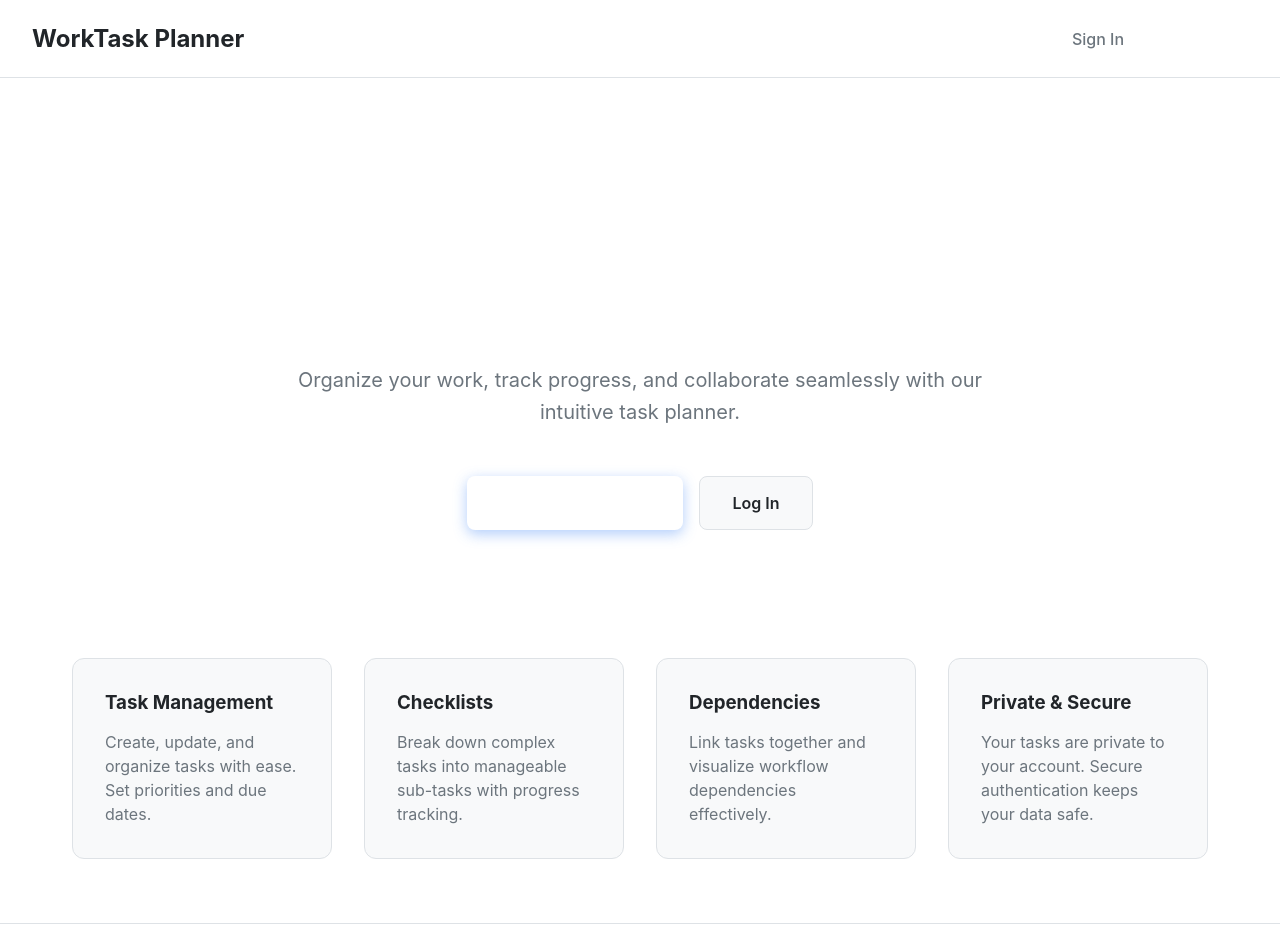
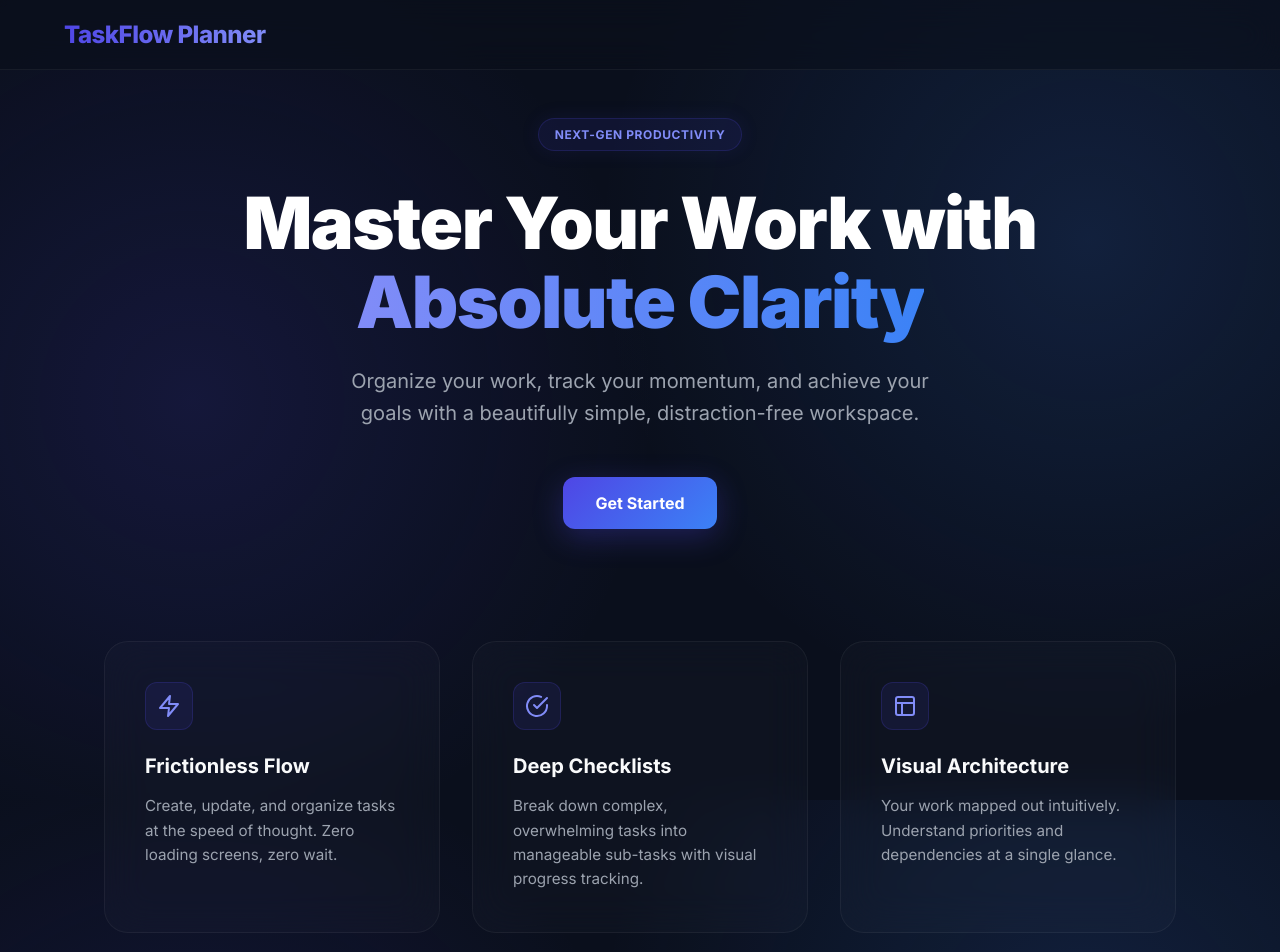
Before and after one commit to NagarajuReddyBoggala/WorkTask-Planner, a React (Vite) app in the folder frontend/: page / in a window 1280 px wide. Shown: the top 952 px of the page. Built offline with nearby package versions, Linux system fonts and the light colour scheme.

Commit message:
Implemented frontend authentication pages and base styles with initial backend setup

```diff
--- a/frontend/src/index.css
+++ b/frontend/src/index.css
@@ -1,3 +1,5 @@
+@import url('https://fonts.googleapis.com/css2?family=Inter:wght@300;400;500;600;700;800;900&display=swap');
+
 * {
   margin: 0;
   padding: 0;
@@ -14,9 +16,7 @@
 }
 
 body {
-  font-family: -apple-system, BlinkMacSystemFont, 'Segoe UI', 'Roboto', 'Oxygen',
-    'Ubuntu', 'Cantarell', 'Fira Sans', 'Droid Sans', 'Helvetica Neue',
-    sans-serif;
+  font-family: 'Inter', system-ui, -apple-system, sans-serif;
   -webkit-font-smoothing: antialiased;
   -moz-osx-font-smoothing: grayscale;
   transition: background-color var(--transition-speed), color var(--transition-speed);
@@ -53,29 +53,29 @@ body.light {
   color: var(--text-primary);
 }
 
-/* Dark theme */
+/* Dark theme visually elevated */
 body.dark {
-  --bg-primary: #1a1a1a;
-  --bg-secondary: #2d2d2d;
-  --bg-tertiary: #3d3d3d;
-  --text-primary: #e9ecef;
-  --text-secondary: #adb5bd;
-  --text-muted: #6c757d;
-  --border-color: #495057;
-  --accent-primary: #4dabf7;
-  --accent-hover: #339af0;
-  --success: #51cf66;
-  --warning: #ffd43b;
-  --danger: #ff6b6b;
-  --info: #4dabf7;
-  --priority-low: #868e96;
-  --priority-medium: #ffd43b;
-  --priority-high: #ff922b;
-  --priority-urgent: #ff6b6b;
-  --status-todo: #868e96;
-  --status-in-progress: #4dabf7;
-  --status-done: #51cf66;
-  --status-blocked: #ff6b6b;
+  --bg-primary: #0a0f1c;
+  --bg-secondary: #111827;
+  --bg-tertiary: #1f2937;
+  --text-primary: #f9fafb;
+  --text-secondary: #9ca3af;
+  --text-muted: #6b7280;
+  --border-color: rgba(255, 255, 255, 0.08);
+  --accent-primary: #4f46e5;
+  --accent-hover: #6366f1;
+  --success: #10b981;
+  --warning: #f59e0b;
+  --danger: #ef4444;
+  --info: #3b82f6;
+  --priority-low: #9ca3af;
+  --priority-medium: #f59e0b;
+  --priority-high: #f97316;
+  --priority-urgent: #ef4444;
+  --status-todo: #6b7280;
+  --status-in-progress: #3b82f6;
+  --status-done: #10b981;
+  --status-blocked: #ef4444;
   background-color: var(--bg-primary);
   color: var(--text-primary);
 }
@@ -210,3 +210,15 @@ body.dark {
   padding: 0.5rem 1rem;
   font-size: 0.875rem;
 }
+
+@keyframes mesh-gradient {
+  0% {
+    background-position: 0% 50%;
+  }
+  50% {
+    background-position: 100% 50%;
+  }
+  100% {
+    background-position: 0% 50%;
+  }
+}
--- a/frontend/src/pages/LandingPage.css
+++ b/frontend/src/pages/LandingPage.css
@@ -1,151 +1,222 @@
 .landing-container {
     min-height: 100vh;
-    background-color: var(--bg-primary);
-    color: var(--text-primary);
     display: flex;
     flex-direction: column;
+    background-color: #0a0f1c;
+    background-image:
+        radial-gradient(circle at 15% 50%, rgba(79, 70, 229, 0.15), transparent 40%),
+        radial-gradient(circle at 85% 30%, rgba(59, 130, 246, 0.15), transparent 40%);
+    background-attachment: fixed;
+    color: #f9fafb;
+    font-family: 'Inter', system-ui, sans-serif;
+    overflow-x: hidden;
 }
 
 .landing-header {
     display: flex;
     justify-content: space-between;
     align-items: center;
-    padding: 1.5rem 2rem;
-    background-color: rgba(255, 255, 255, 0.8);
-    backdrop-filter: blur(10px);
+    padding: 1.25rem 4rem;
+    background: rgba(10, 15, 28, 0.6);
+    backdrop-filter: blur(16px);
+    -webkit-backdrop-filter: blur(16px);
     position: sticky;
     top: 0;
     z-index: 100;
-    border-bottom: 1px solid var(--border-color);
+    border-bottom: 1px solid rgba(255, 255, 255, 0.05);
 }
 
 .logo {
     font-size: 1.5rem;
-    font-weight: 700;
-    color: var(--primary-color);
+    font-weight: 800;
+    letter-spacing: -0.5px;
+    background: linear-gradient(to right, #4f46e5, #818cf8);
+    -webkit-background-clip: text;
+    color: transparent;
+}
+
+.nav-links {
+    display: flex;
+    align-items: center;
+    gap: 1.5rem;
 }
 
 .nav-btn {
     text-decoration: none;
-    padding: 0.5rem 1rem;
-    margin-left: 1rem;
-    border-radius: 6px;
-    font-weight: 500;
-    color: var(--text-secondary);
-    transition: all 0.2s;
+    padding: 0.6rem 1.25rem;
+    border-radius: 8px;
+    font-weight: 600;
+    font-size: 0.9rem;
+    color: #9ca3af;
+    transition: all 0.3s cubic-bezier(0.4, 0, 0.2, 1);
 }
 
 .nav-btn:hover {
-    color: var(--text-primary);
+    color: #f9fafb;
 }
 
 .nav-btn.primary {
-    background-color: var(--primary-color);
+    background: linear-gradient(135deg, #4f46e5, #3b82f6);
     color: white;
+    box-shadow: 0 4px 15px rgba(79, 70, 229, 0.3);
 }
 
 .nav-btn.primary:hover {
-    background-color: var(--primary-hover);
+    box-shadow: 0 6px 25px rgba(79, 70, 229, 0.5);
+    transform: translateY(-1px);
 }
 
 .hero {
-    padding: 8rem 2rem 4rem;
+    flex: 1;
+    display: flex;
+    flex-direction: column;
+    align-items: center;
+    justify-content: center;
+    padding: 3rem 2rem;
     text-align: center;
-    max-width: 800px;
+    max-width: 900px;
     margin: 0 auto;
 }
 
+.hero-pill {
+    background: rgba(79, 70, 229, 0.1);
+    color: #818cf8;
+    padding: 0.5rem 1rem;
+    border-radius: 2rem;
+    font-size: 0.75rem;
+    font-weight: 700;
+    letter-spacing: 0.05em;
+    text-transform: uppercase;
+    margin-bottom: 2rem;
+    border: 1px solid rgba(79, 70, 229, 0.2);
+    box-shadow: 0 0 20px rgba(79, 70, 229, 0.1);
+}
+
 .hero h1 {
-    font-size: 3.5rem;
-    font-weight: 800;
+    font-size: 4.5rem;
+    font-weight: 900;
+    line-height: 1.1;
     margin-bottom: 1.5rem;
-    line-height: 1.2;
-    background: linear-gradient(135deg, var(--primary-color), #8b5cf6);
+    letter-spacing: -1.5px;
+    color: #ffffff;
+}
+
+.hero h1 span {
+    background: linear-gradient(to right, #818cf8, #3b82f6);
     -webkit-background-clip: text;
-    -webkit-text-fill-color: transparent;
+    color: transparent;
 }
 
 .hero p {
     font-size: 1.25rem;
-    color: var(--text-secondary);
+    color: #9ca3af;
+    line-height: 1.6;
     margin-bottom: 3rem;
-    line-height: 1.6;
+    max-width: 600px;
 }
 
 .cta-group {
     display: flex;
     gap: 1rem;
     justify-content: center;
+    margin-bottom: 4rem;
 }
 
 .cta-btn {
+    text-decoration: none;
     padding: 1rem 2rem;
-    border-radius: 8px;
-    font-weight: 600;
-    text-decoration: none;
-    transition: transform 0.2s;
-}
-
-.cta-btn:hover {
-    transform: translateY(-2px);
+    border-radius: 12px;
+    font-weight: 700;
+    font-size: 1rem;
+    transition: all 0.3s ease;
 }
 
 .cta-btn.primary {
-    background-color: var(--primary-color);
+    background: linear-gradient(135deg, #4f46e5, #3b82f6);
     color: white;
-    box-shadow: 0 4px 14px rgba(59, 130, 246, 0.4);
+    box-shadow: 0 8px 30px rgba(79, 70, 229, 0.3);
+}
+
+.cta-btn.primary:hover {
+    transform: translateY(-2px);
+    box-shadow: 0 12px 40px rgba(79, 70, 229, 0.5);
 }
 
 .cta-btn.secondary {
-    background-color: var(--bg-secondary);
-    color: var(--text-primary);
-    border: 1px solid var(--border-color);
+    background: rgba(255, 255, 255, 0.05);
+    color: #f9fafb;
+    border: 1px solid rgba(255, 255, 255, 0.1);
+    backdrop-filter: blur(10px);
+}
+
+.cta-btn.secondary:hover {
+    background: rgba(255, 255, 255, 0.1);
+    border-color: rgba(255, 255, 255, 0.2);
 }
 
 .features {
     display: grid;
-    grid-template-columns: repeat(auto-fit, minmax(250px, 1fr));
+    grid-template-columns: repeat(auto-fit, minmax(280px, 1fr));
     gap: 2rem;
-    padding: 4rem 2rem;
+    padding: 0 4rem 6rem;
     max-width: 1200px;
     margin: 0 auto;
 }
 
 .feature-card {
-    background-color: var(--bg-secondary);
-    padding: 2rem;
+    background: rgba(255, 255, 255, 0.02);
+    border: 1px solid rgba(255, 255, 255, 0.05);
+    border-radius: 24px;
+    padding: 2.5rem;
+    backdrop-filter: blur(20px);
+    -webkit-backdrop-filter: blur(20px);
+    transition: all 0.4s ease;
+    align-items: flex-start;
+    display: flex;
+    flex-direction: column;
+}
+
+.feature-icon {
+    width: 48px;
+    height: 48px;
     border-radius: 12px;
-    border: 1px solid var(--border-color);
-    transition: transform 0.2s;
+    background: rgba(79, 70, 229, 0.1);
+    color: #818cf8;
+    display: flex;
+    align-items: center;
+    justify-content: center;
+    margin-bottom: 1.5rem;
+    border: 1px solid rgba(79, 70, 229, 0.2);
 }
 
 .feature-card:hover {
     transform: translateY(-5px);
-    border-color: var(--primary-color);
+    background: rgba(255, 255, 255, 0.04);
+    border-color: rgba(79, 70, 229, 0.3);
+    box-shadow: 0 20px 40px rgba(0, 0, 0, 0.3), 0 0 40px rgba(79, 70, 229, 0.1);
 }
 
 .feature-card h3 {
-    margin-top: 0;
-    color: var(--text-primary);
+    font-size: 1.25rem;
+    font-weight: 700;
     margin-bottom: 1rem;
+    color: #f9fafb;
 }
 
 .feature-card p {
-    color: var(--text-secondary);
-    line-height: 1.5;
-    margin: 0;
-}
-
-.landing-footer {
-    text-align: center;
-    padding: 2rem;
-    color: var(--text-secondary);
-    border-top: 1px solid var(--border-color);
-    margin-top: auto;
+    color: #9ca3af;
+    line-height: 1.6;
+    font-size: 0.95rem;
 }
 
 @media (max-width: 768px) {
     .hero h1 {
-        font-size: 2.5rem;
+        font-size: 3rem;
+    }
+    .landing-header {
+        padding: 1rem 1.5rem;
+    }
+    .features {
+        padding: 0 1.5rem 4rem;
     }
 }
--- a/frontend/src/pages/LandingPage.jsx
+++ b/frontend/src/pages/LandingPage.jsx
@@ -1,6 +1,7 @@
 import React from 'react'
 import { Link } from 'react-router-dom'
 import { useAuth } from '../contexts/AuthContext'
+import { CheckCircle, Zap, Shield, Layout } from 'lucide-react'
 import './LandingPage.css'
 
 function LandingPage() {
@@ -9,59 +10,54 @@ function LandingPage() {
     return (
         <div className="landing-container">
             <header className="landing-header">
-                <div className="logo">WorkTask Planner</div>
-                <nav>
-                    {isAuthenticated ? (
-                        <Link to="/dashboard" className="nav-btn primary">Go to Dashboard</Link>
-                    ) : (
-                        <>
-                            <Link to="/login" className="nav-btn">Sign In</Link>
-                            <Link to="/register" className="nav-btn primary">Sign Up</Link>
-                        </>
+                <div className="logo">TaskFlow Planner</div>
+                <nav className="nav-links">
+                    {isAuthenticated && (
+                        <Link to="/dashboard" className="nav-btn primary">Dashboard</Link>
                     )}
                 </nav>
             </header>
 
             <main>
                 <section className="hero">
-                    <h1>Manage Your Tasks with Efficiency and Style</h1>
-                    <p>Organize your work, track progress, and collaborate seamlessly with our intuitive task planner.</p>
-                    {!isAuthenticated && (
-                        <div className="cta-group">
-                            <Link to="/register" className="cta-btn primary">Get Started for Free</Link>
-                            <Link to="/login" className="cta-btn secondary">Log In</Link>
-                        </div>
-                    )}
-                    {isAuthenticated && (
-                        <div className="cta-group">
-                            <Link to="/dashboard" className="cta-btn primary">Go to Dashboard</Link>
-                        </div>
-                    )}
+                    <div className="hero-pill">Next-Gen Productivity</div>
+                    <h1>Master Your Work with <span>Absolute Clarity</span></h1>
+                    <p>Organize your work, track your momentum, and achieve your goals with a beautifully simple, distraction-free workspace.</p>
+
+                    <div className="cta-group">
+                        {isAuthenticated ? (
+                            <Link to="/dashboard" className="cta-btn primary">Launch Dashboard</Link>
+                        ) : (
+                            <>
+                                <Link to="/register" className="cta-btn primary">Get Started</Link>
+                            </>
+                        )}
+                    </div>
                 </section>
 
                 <section className="features">
                     <div className="feature-card">
-                        <h3>Task Management</h3>
-                        <p>Create, update, and organize tasks with ease. Set priorities and due dates.</p>
+                        <div className="feature-icon"><Zap size={24} /></div>
+                        <h3>Frictionless Flow</h3>
+                        <p>Create, update, and organize tasks at the speed of thought. Zero loading screens, zero wait.</p>
                     </div>
                     <div className="feature-card">
-                        <h3>Checklists</h3>
-                        <p>Break down complex tasks into manageable sub-tasks with progress tracking.</p>
+                        <div className="feature-icon"><CheckCircle size={24} /></div>
+                        <h3>Deep Checklists</h3>
+                        <p>Break down complex, overwhelming tasks into manageable sub-tasks with visual progress tracking.</p>
                     </div>
                     <div className="feature-card">
-                        <h3>Dependencies</h3>
-                        <p>Link tasks together and visualize workflow dependencies effectively.</p>
+                        <div className="feature-icon"><Layout size={24} /></div>
+                        <h3>Visual Architecture</h3>
+                        <p>Your work mapped out intuitively. Understand priorities and dependencies at a single glance.</p>
                     </div>
                     <div className="feature-card">
-                        <h3>Private & Secure</h3>
-                        <p>Your tasks are private to your account. Secure authentication keeps your data safe.</p>
+                        <div className="feature-icon"><Shield size={24} /></div>
+                        <h3>Fort Knox Security</h3>
+                        <p>Your tasks are entirely private. Hardened security protocols ensure your intellectual property is safe.</p>
                     </div>
                 </section>
             </main>
-
-            <footer className="landing-footer">
-                <p>&copy; {new Date().getFullYear()} WorkTask Planner. All rights reserved.</p>
-            </footer>
         </div>
     )
 }
--- a/frontend/src/pages/LoginPage.jsx
+++ b/frontend/src/pages/LoginPage.jsx
@@ -1,6 +1,7 @@
 import React, { useState } from 'react'
 import { useNavigate, Link } from 'react-router-dom'
 import { useAuth } from '../contexts/AuthContext'
+import { Mail, Lock, ArrowLeft } from 'lucide-react'
 import './Auth.css'
 
 function LoginPage() {
@@ -18,41 +19,56 @@ function LoginPage() {
         if (success) {
             navigate('/dashboard')
         } else {
-            setError('Failed to login. Please check your credentials.')
+            setError('Invalid credentials. Please verify your email and password.')
         }
     }
 
     return (
         <div className="auth-container">
+            <Link to="/" className="back-home">
+                <ArrowLeft size={18} /> Home
+            </Link>
+
             <div className="auth-card">
-                <h2>Sign In</h2>
+                <h2>Welcome Back</h2>
+                <p className="auth-subtitle">Log in to enter your workspace.</p>
+
                 {error && <div className="auth-error">{error}</div>}
+
                 <form onSubmit={handleSubmit}>
                     <div className="form-group">
-                        <label>Email</label>
+                        <label>Email Address</label>
+                        <div className="input-icon-wrapper">
                             <input
                                 type="email"
+                                placeholder="you@example.com"
                                 value={email}
                                 onChange={(e) => setEmail(e.target.value)}
                                 required
                             />
+                            <Mail size={18} className="input-icon" />
                         </div>
+                    </div>
+
                     <div className="form-group">
                         <label>Password</label>
+                        <div className="input-icon-wrapper">
                             <input
                                 type="password"
+                                placeholder="••••••••"
                                 value={password}
                                 onChange={(e) => setPassword(e.target.value)}
                                 required
                             />
+                            <Lock size={18} className="input-icon" />
                         </div>
+                    </div>
+
                     <button type="submit" className="auth-button">Sign In</button>
                 </form>
+
                 <div className="auth-footer">
-                    Don't have an account? <Link to="/register">Sign Up</Link>
-                </div>
-                <div className="auth-footer">
-                    <Link to="/">Back to Home</Link>
+                    <span>Don't have an account? <Link to="/register">Join now</Link></span>
                 </div>
             </div>
         </div>
--- a/frontend/src/pages/RegisterPage.jsx
+++ b/frontend/src/pages/RegisterPage.jsx
@@ -1,6 +1,7 @@
 import React, { useState } from 'react'
 import { useNavigate, Link } from 'react-router-dom'
 import { useAuth } from '../contexts/AuthContext'
+import { Mail, Lock, CheckCircle2, ArrowLeft } from 'lucide-react'
 import './Auth.css'
 
 function RegisterPage() {
@@ -16,57 +17,77 @@ function RegisterPage() {
         setError('')
 
         if (password !== confirmPassword) {
-            return setError('Passwords do not match')
+            return setError('Passwords do not match. Please re-enter them.')
         }
 
         const success = await register(email, password)
         if (success) {
             navigate('/login')
         } else {
-            setError('Failed to register. Email might be already in use.')
+            setError('Registration failed. The email address might already be in use.')
         }
     }
 
     return (
         <div className="auth-container">
+            <Link to="/" className="back-home">
+                <ArrowLeft size={18} /> Home
+            </Link>
+
             <div className="auth-card">
                 <h2>Create Account</h2>
+                <p className="auth-subtitle">Secure your workspace to get started.</p>
+
                 {error && <div className="auth-error">{error}</div>}
+
                 <form onSubmit={handleSubmit}>
                     <div className="form-group">
-                        <label>Email</label>
+                        <label>Email Address</label>
+                        <div className="input-icon-wrapper">
                             <input
                                 type="email"
+                                placeholder="you@example.com"
                                 value={email}
                                 onChange={(e) => setEmail(e.target.value)}
                                 required
                             />
+                            <Mail size={18} className="input-icon" />
                         </div>
+                    </div>
+
                     <div className="form-group">
                         <label>Password</label>
+                        <div className="input-icon-wrapper">
                             <input
                                 type="password"
+                                placeholder="••••••••"
                                 value={password}
                                 onChange={(e) => setPassword(e.target.value)}
                                 required
                             />
+                            <Lock size={18} className="input-icon" />
                         </div>
+                    </div>
+
                     <div className="form-group">
                         <label>Confirm Password</label>
+                        <div className="input-icon-wrapper">
                             <input
                                 type="password"
+                                placeholder="••••••••"
                                 value={confirmPassword}
                                 onChange={(e) => setConfirmPassword(e.target.value)}
                                 required
                             />
+                            <CheckCircle2 size={18} className="input-icon" />
                         </div>
+                    </div>
+
                     <button type="submit" className="auth-button">Sign Up</button>
                 </form>
+
                 <div className="auth-footer">
-                    Already have an account? <Link to="/login">Sign In</Link>
-                </div>
-                <div className="auth-footer">
-                    <Link to="/">Back to Home</Link>
+                    <span>Already have an account? <Link to="/login">Sign in</Link></span>
                 </div>
             </div>
         </div>
```
Also changed, not shown: frontend/src/components/Layout.jsx (+17 -2 lines), frontend/src/contexts/AuthContext.jsx (+11 -7 lines), frontend/src/pages/Auth.css (+129 -46 lines), 2 other files (tests, documents, lock files or other folders). Lines whose indentation alone changed are shown as unchanged.
